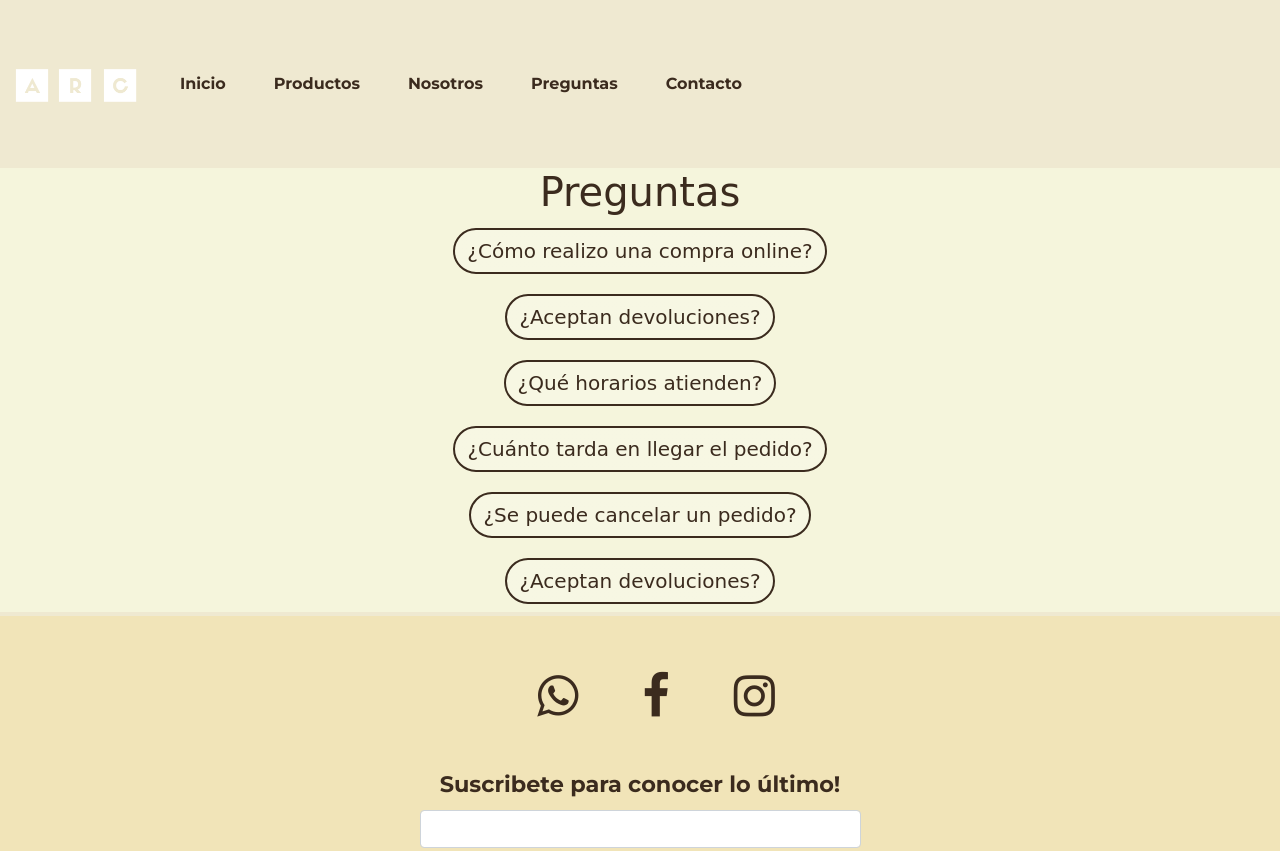
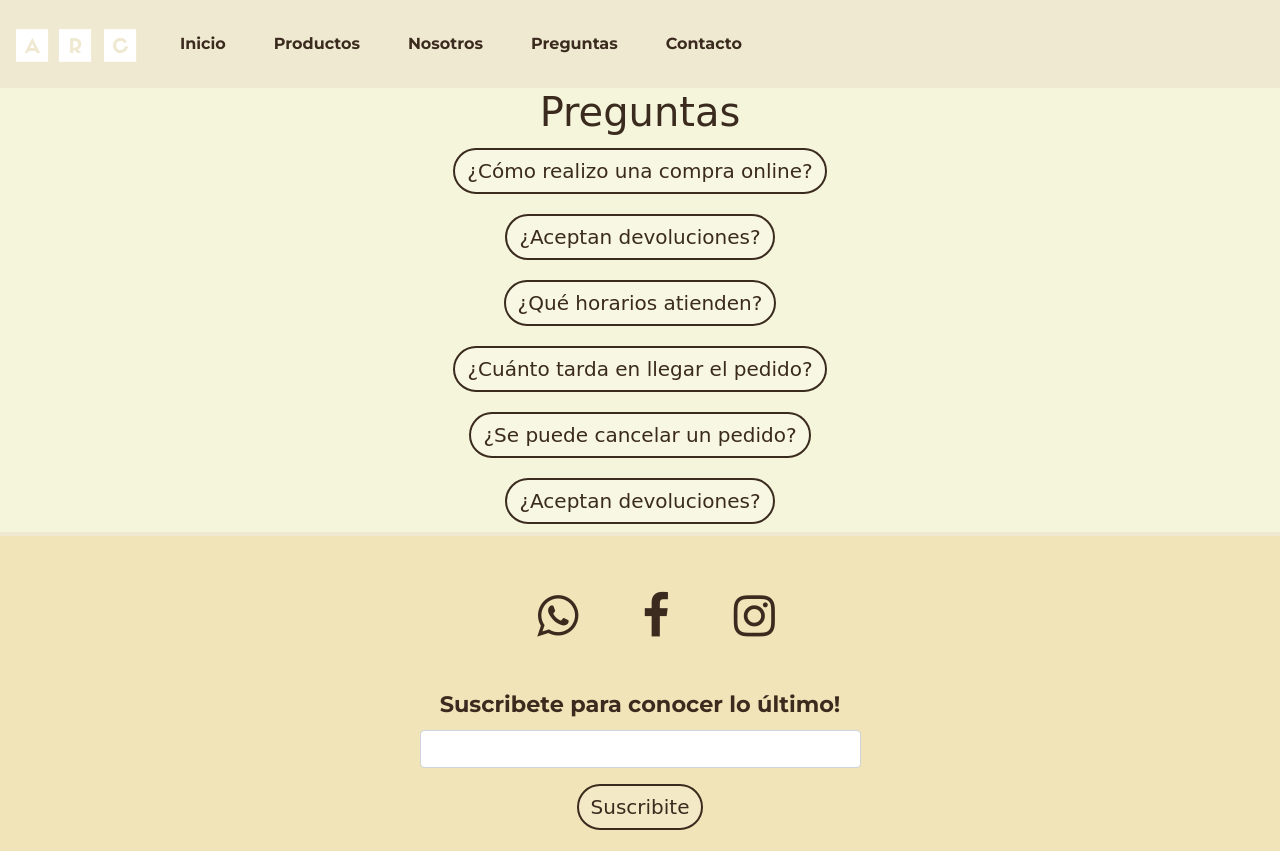
Before and after one commit to ariel-rojas/arc-remeras, a plain HTML site: page pages/preguntas.html in a window 1280 px wide. Shown: the top 851 px of the page. Drawn offline with nearby package versions, Linux system fonts and the light colour scheme; a web font is replaced by a local one.

Commit message:
se corrigio preguntas

```diff
--- a/pages/preguntas.html
+++ b/pages/preguntas.html
@@ -30,8 +30,8 @@
 
     <!-- Header -->
     <header>
-        <nav class="navbar navbar-expand-lg navbar-light bg-light">
-          <div class="container-fluid pt-5 pb-5 ">
+      <nav class="navbar navbar-expand-lg navbar-light bg-light">
+          <div class="container-fluid pt-2 pb-2 ">
             <button class="navbar-toggler" type="button" data-bs-toggle="collapse" data-bs-target="#navbarTogglerDemo03" aria-controls="navbarTogglerDemo03" aria-expanded="false" aria-label="Toggle navigation">
               <span class="navbar-toggler-icon"></span>
             </button>
```
